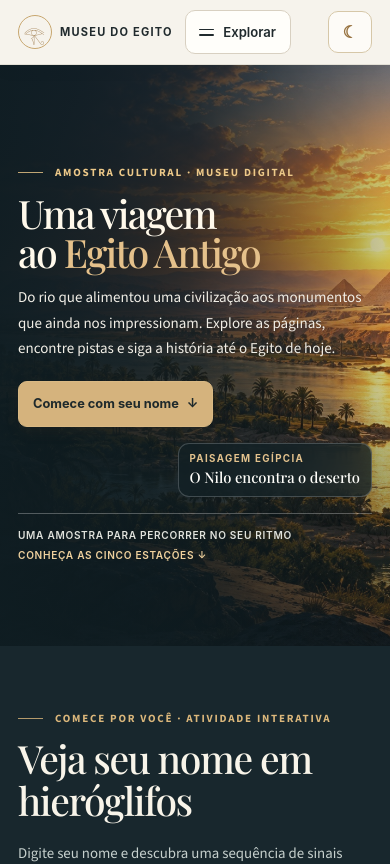
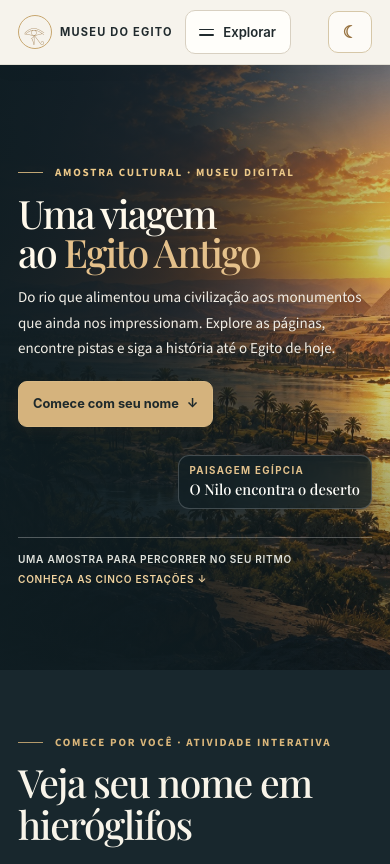
Before and after one commit to amostra-cultural-7b/amostra-cultural-7b.github.io, a React (Vite) app: page / in a window 390 px wide. Shown: the top 864 px of the page. Built offline with nearby package versions, Linux system fonts and the light colour scheme.

Commit message:
Separate mobile homepage action from caption

```diff
--- a/styles.css
+++ b/styles.css
@@ -1013,7 +1013,7 @@ body.home .home-hero,
 }
 @media (max-width: 600px) {
   body.home .home-hero, :root[data-theme="dark"] body.home .home-hero { align-items: flex-start; }
-  .home-hero-grid { gap: 16px; padding-block: 35px 20px; }
+  .home-hero-grid { gap: 28px; padding-block: 35px 20px; }
   .home-hero .hero-copy { max-width: 100%; }
   .home-hero h1 { max-width: 12ch; margin: 14px 0 13px; font-size: clamp(2.45rem, 10vw, 3.2rem); }
   .home-hero-art { position: static; width: fit-content; margin: 0 0 0 auto; }
```
